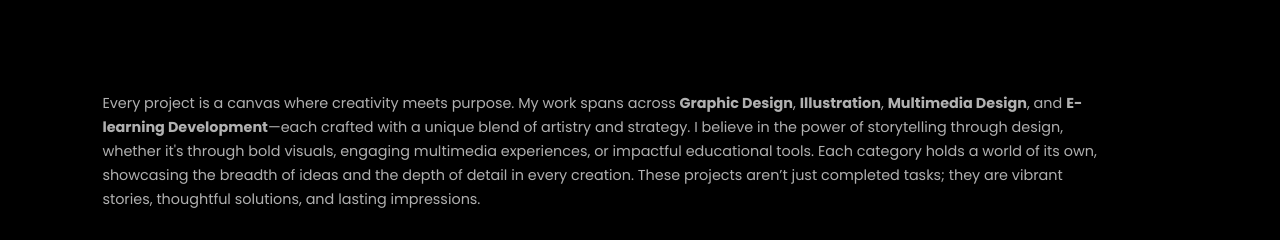
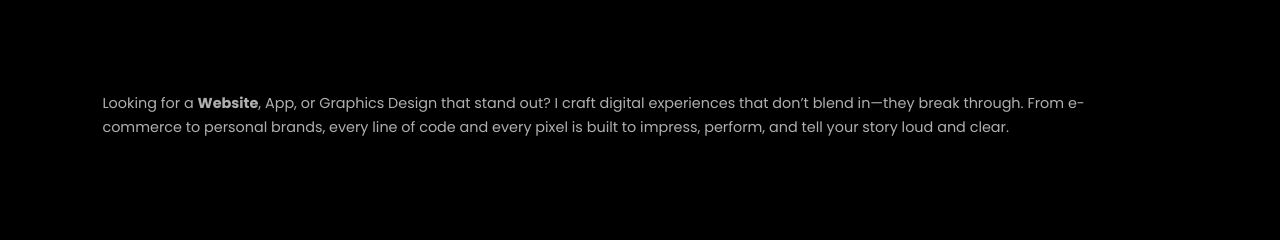
Before and after one commit to Testing404Tech/Testing..., a plain HTML site: page index.html in a window 1280 px wide. Shown: the part 63-303 px from the top of the page. Drawn offline with nearby package versions, Linux system fonts and the light colour scheme; files whose address does not match are found by name.

Commit message:
Update index.html

```diff
--- a/index.html
+++ b/index.html
@@ -48,8 +48,9 @@
                 <h2><b></b></h2>
             </div>
 
-            <p>Every project is a canvas where creativity meets purpose. My work spans across <b>Graphic Design</b>, <b>Illustration</b>, <b>Multimedia Design</b>, and <b>E-learning Development</b>—each crafted with a unique blend of artistry and strategy. I believe in the power of storytelling through design, whether it's through bold visuals, engaging multimedia experiences, or impactful educational tools. Each category holds a world of its own, showcasing the breadth of ideas and the depth of detail in every creation.
-                These projects aren’t just completed tasks; they are vibrant stories, thoughtful solutions, and lasting impressions.</p>
+            <p>
+Looking for a <b>Website</b>, App, or Graphics Design that stand out? I craft digital experiences that don’t blend in—they break through. From e-commerce to
+                personal brands, every line of code and every pixel is built to impress, perform, and tell your story loud and clear.</p>
 
             <div class="btn-box">
                 <!-- <a href="mailto:richard@mail.com" class="btn">Hire Me Now ! <i class='bx bx-right-arrow-alt' ></i></a> -->
```
